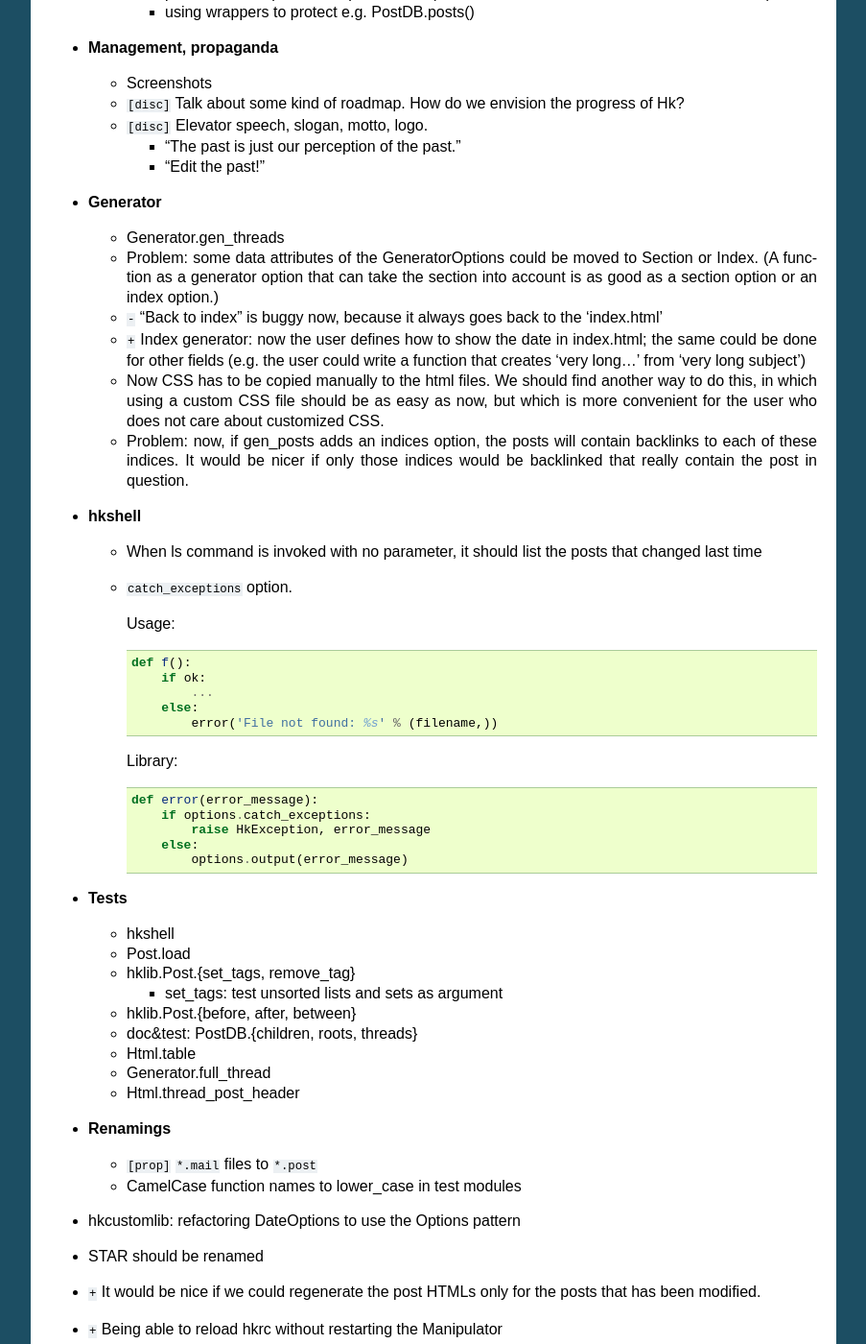
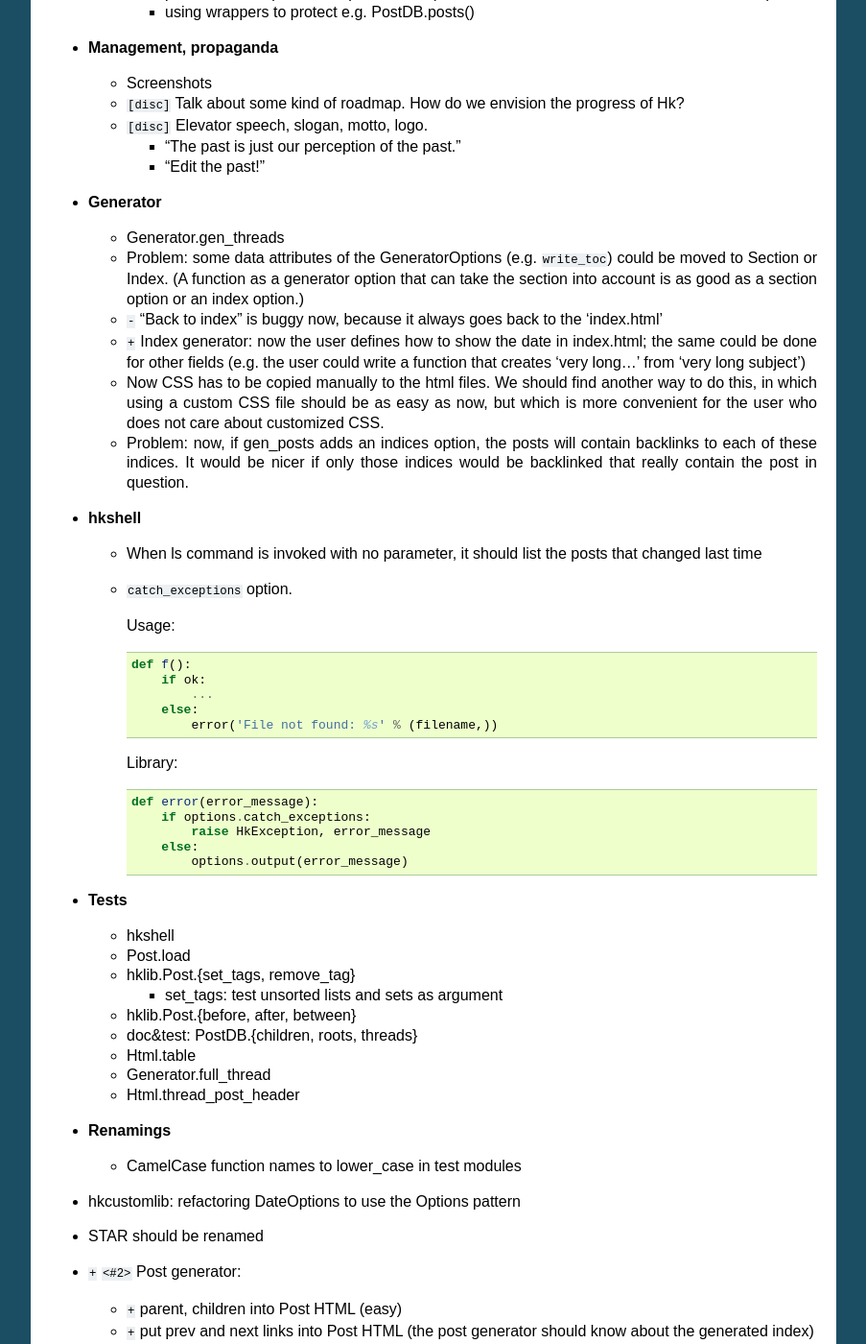
Before and after one commit to hcs42/heapkeeper-old, a Sphinx documentation site: the page built from doc/todo.rst, in a window 1280 px wide and 1400 px high, scrolled down 777 px. Shown: the whole window at 96% size, without its empty margins (198-1101 px from the left). Built offline with Sphinx 7.4.7, drawn with Linux system fonts in a browser that asks for light colours; pages that are not in the unit, such as notebooks, are missing from menus; some of the changed text lies outside the part shown.

Commit message:
Todo updated

```diff
--- a/doc/todo.rst
+++ b/doc/todo.rst
@@ -59,9 +59,10 @@ Todo items
 * **Generator**
 
   * Generator.gen_threads
-  * Problem: some data attributes of the GeneratorOptions could be moved to
-    Section or Index. (A function as a generator option that can take the
-    section into account is as good as a section option or an index option.)
+  * Problem: some data attributes of the GeneratorOptions (e.g. ``write_toc``)
+    could be moved to Section or Index. (A function as a generator option that
+    can take the section into account is as good as a section option or an
+    index option.)
   * ``-`` "Back to index" is buggy now, because it always goes back to the
     'index.html'
   * ``+`` Index generator: now the user defines how to show the date in
@@ -113,17 +114,11 @@ Todo items
 
 * **Renamings**
 
-  *  ``[prop]`` ``*.mail`` files to ``*.post``
   * CamelCase function names to lower_case in test modules
 
 * hkcustomlib: refactoring DateOptions to use the Options pattern
 
 * STAR should be renamed
-
-* ``+`` It would be nice if we could regenerate the post HTMLs only for the
-  posts that has been modified.
-
-* ``+`` Being able to reload hkrc without restarting the Manipulator
 
 * ``+`` ``<#2>`` Post generator:
 
@@ -133,9 +128,6 @@ Todo items
   * ``+`` "back to thread" link.
     HTML-id-s should be put to each thread in the index to implement this.
     Idea: would it make sense to put id-s to each post in the index? -- Csabi
-
-* ``+`` Thread HTML-s (precondition: ``#1``): every thread could have an HTML.
-  Threads could be identified by the id of their root post.
 
 * ``[prop]`` ``+`` **Post body parsing**. This should be discussed, a proposal
   should be written.
@@ -163,9 +155,6 @@ Todo items
     Original post1: <<<post:id=boring_stuff>>>
     Original post2: As I said in [this|post:id=boring_stuff] mail...
     Post2 in HTML:  what about <a href="http://...">this</a> thing?
-
-* ``+`` Generator: different colours for the posts that are not in a section
-  but their thread is
 
 * ``+`` ``<#3>`` PostSetMapDelegate::
 
```
